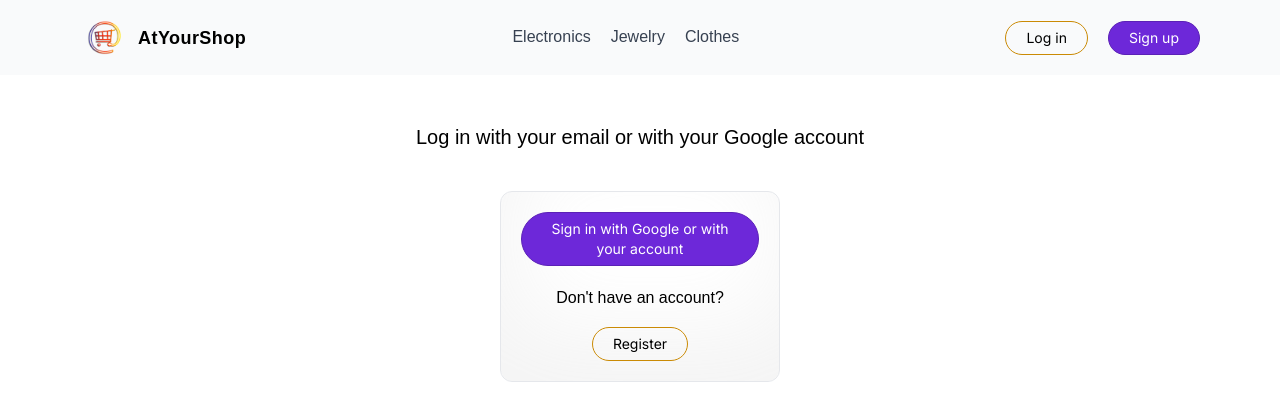
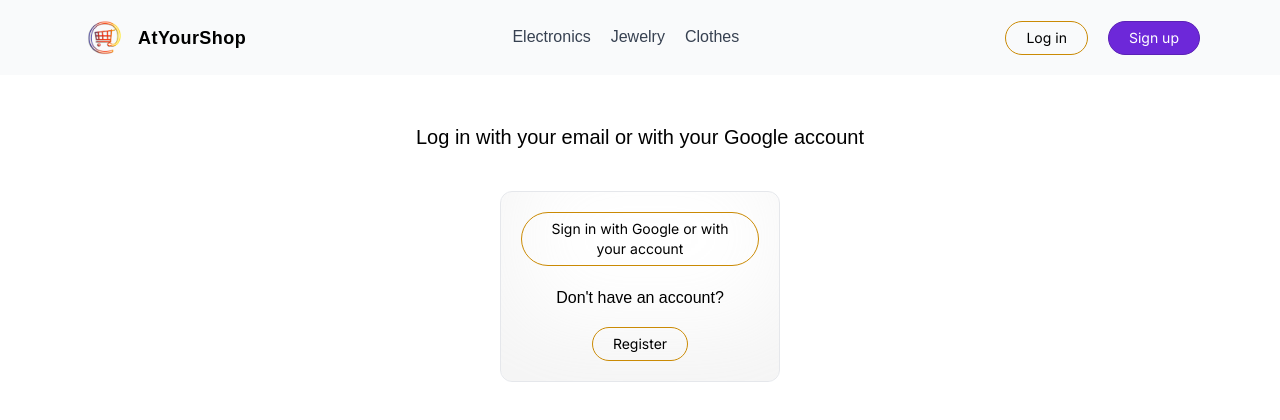
Before and after one commit to danieljoser/ecommerce-app, a Next.js app: page /login in a window 1280 px wide. Shown: the top 420 px of the page. Built offline with nearby package versions, Linux system fonts and the light colour scheme; no server answers.

Commit message:
Changing the login from button to link

```diff
--- a/components/LogForm.tsx
+++ b/components/LogForm.tsx
@@ -122,13 +122,9 @@ const LogForm = ({ type }: form) => {
                 <form className="sm:w-3/12 mt-10 w-full flex flex-col gap-5 glassmorphism font-satoshi ">
 
                     <div className='flex flex-col'>
-                        <button
-                            type="submit"
-                            className='violet_btn'
-                            onClick={() => signIn('email', {email: form.email, callbackUrl: 'http://localhost:3000'})}
-                        >
+                        <Link href='/api/auth/signin' className="orange_btn">
                             Sign in with Google or with your account
-                        </button>
+                        </Link>
                     </div>
                     <div className="flex flex-col items-center gap-4">
 
```
